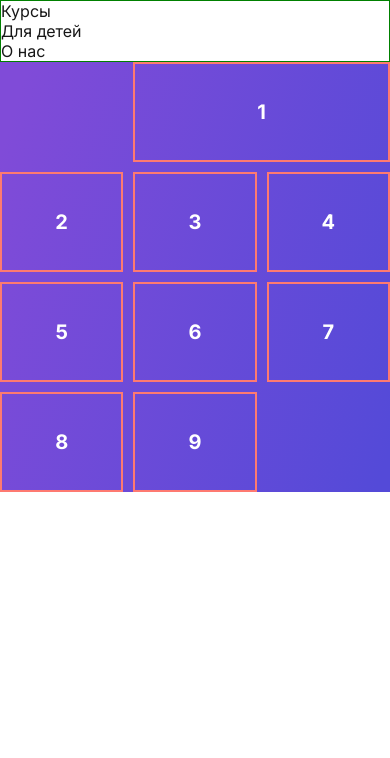
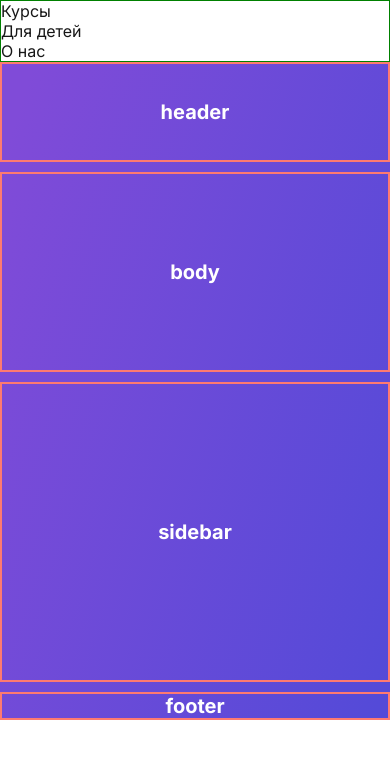
Before and after one commit to vpalex999/nextjs-top-app-approuter, a Next.js app in the folder top-app/: page /grid in a window 390 px wide. Shown: the top 758 px of the page. Built offline with nearby package versions, Linux system fonts and the light colour scheme.

Commit message:
stage-10.5

```diff
--- a/top-app/app/(site)/grid/Grid.module.css
+++ b/top-app/app/(site)/grid/Grid.module.css
@@ -5,8 +5,17 @@
 .container {
     display: grid;
     gap: 10px;
-    grid-template-columns: [startline] 1fr [middleline] 1fr 1fr [endline];
-    grid-auto-rows: 100px;
+    /* grid-template-columns: 1fr 1fr 1fr;
+
+    grid-template-areas:
+        "header header header"
+        "sidebar body body"
+        "footer footer footer" */
+
+    grid-template:
+        "header header header" 100px
+        "sidebar body body" 200px
+        "footer footer footer" 300px / 1fr 1fr 1fr;
 }
 
 .container>div {
@@ -18,6 +27,37 @@
     align-items: center;
     justify-content: center;
     grid-auto-flow: row;
+}
+
+.header {
+    /* grid-area: 1/1/3/4; */
+    grid-area: header;
+}
+
+.body {
+    grid-area: body;
+}
+
+.sidebar {
+    grid-area: sidebar;
+}
+
+.footer {
+    grid-area: footer;
+}
+
+@media(max-width: 600px) {
+    .container {
+        display: grid;
+        gap: 10px;
+        grid-template-columns: 1fr;
+
+        grid-template-areas:
+            "header"
+            "body"
+            "sidebar"
+            "footer"
+    }
 }
 
 .c1 {
--- a/top-app/app/(site)/grid/page.tsx
+++ b/top-app/app/(site)/grid/page.tsx
@@ -10,7 +10,11 @@ export default function Grid() {
   return (
     <section className={cn(styles.section)}>
       <div className={cn(styles.container)}>
-        <div className={cn(styles.c1)}>1</div>
+        <div className={cn(styles.header)}>header</div>
+        <div className={cn(styles.body)}>body</div>
+        <div className={cn(styles.sidebar)}>sidebar</div>
+        <div className={cn(styles.footer)}>footer</div>
+        {/* <div className={cn(styles.c1)}>1</div>
         <div className={cn(styles.c2)}>2</div>
         <div className={cn(styles.c3)}>3</div>
         <div className={cn(styles.c4)}>4</div>
@@ -18,7 +22,7 @@ export default function Grid() {
         <div className={cn(styles.c6)}>6</div>
         <div className={cn(styles.c7)}>7</div>
         <div className={cn(styles.c8)}>8</div>
-        <div className={cn(styles.c9)}>9</div>
+        <div className={cn(styles.c9)}>9</div> */}
       </div>
     </section>
   );
```
